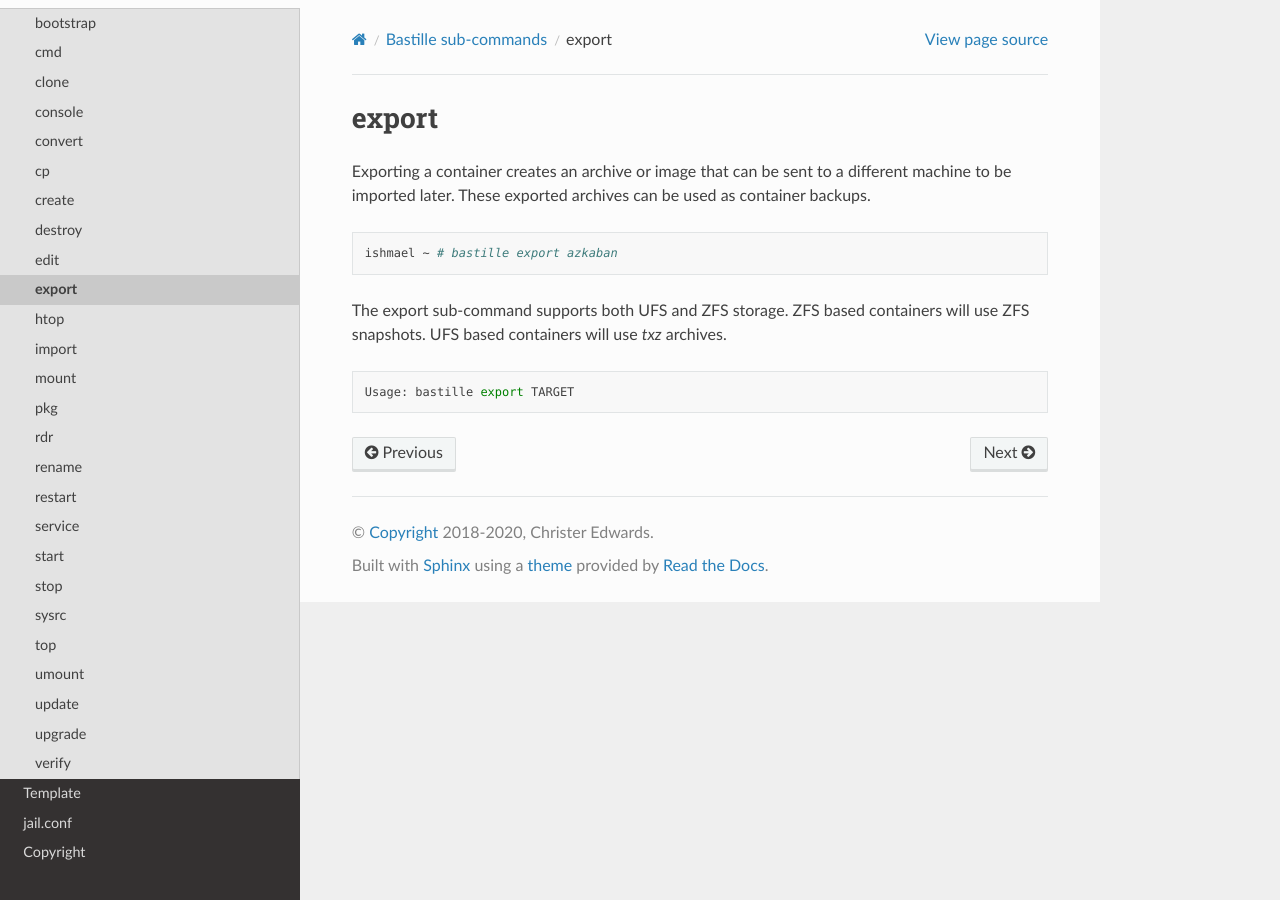
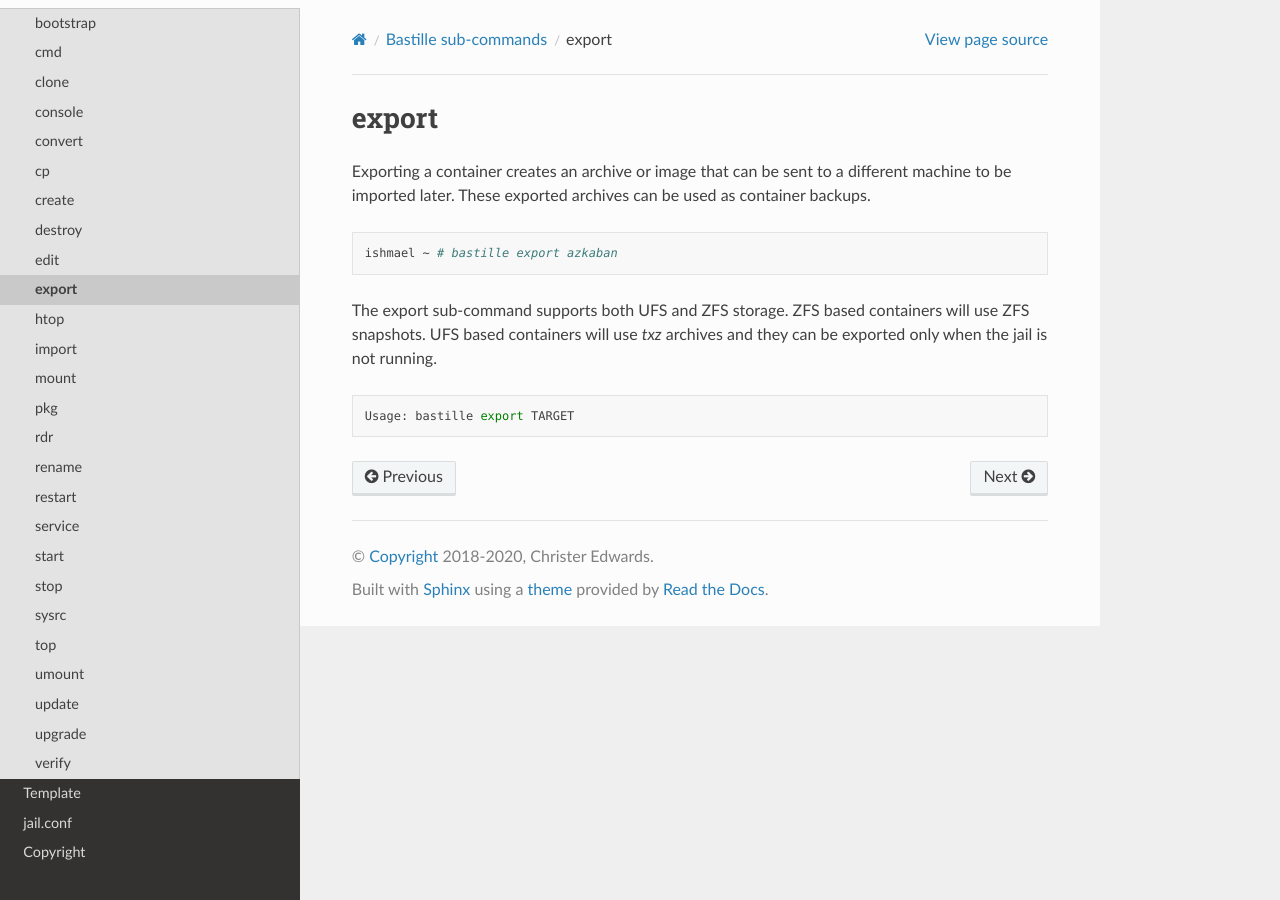
Before and after one commit to BastilleBSD/bastille, a Sphinx documentation site: the page built from docs/chapters/subcommands/export.rst, in a window 1280 px wide. Built offline with Sphinx 7.4.7 and the Read the Docs theme 2.0.0, drawn with Linux system fonts in a browser that asks for light colours.

Commit message:
export: Clarifies that UFS jails must be stopped

```diff
--- a/docs/chapters/subcommands/export.rst
+++ b/docs/chapters/subcommands/export.rst
@@ -11,7 +11,8 @@ container backups.
   ishmael ~ # bastille export azkaban
 
 The export sub-command supports both UFS and ZFS storage. ZFS based containers
-will use ZFS snapshots. UFS based containers will use `txz` archives.
+will use ZFS snapshots. UFS based containers will use `txz` archives and they
+can be exported only when the jail is not running.
 
 .. code-block:: shell
 
```
